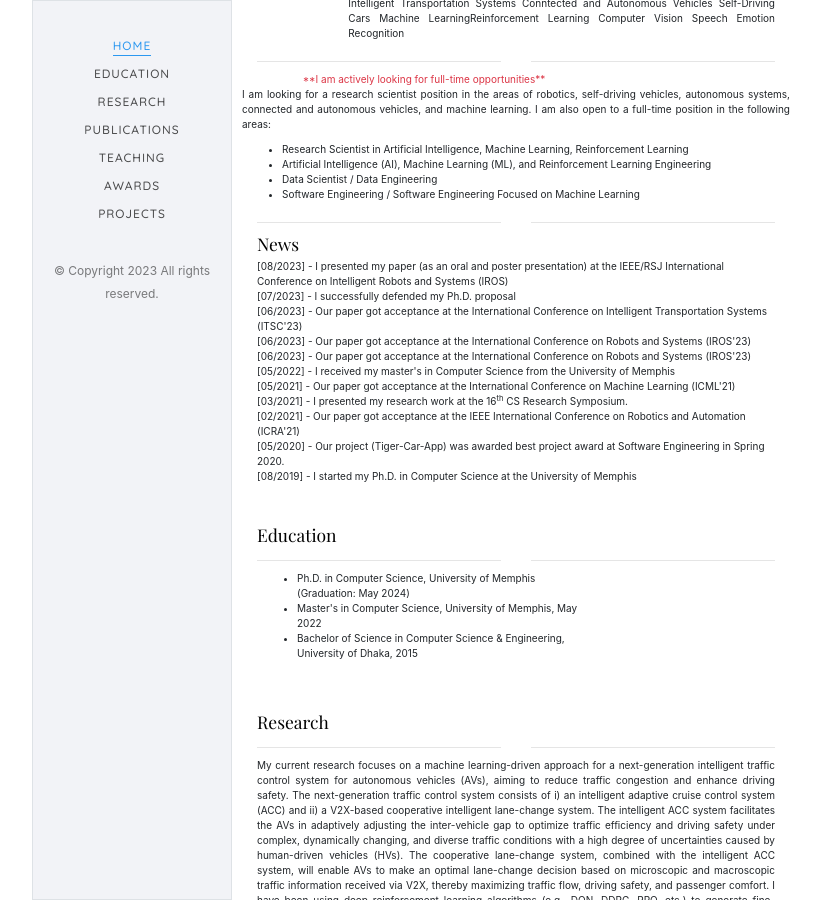
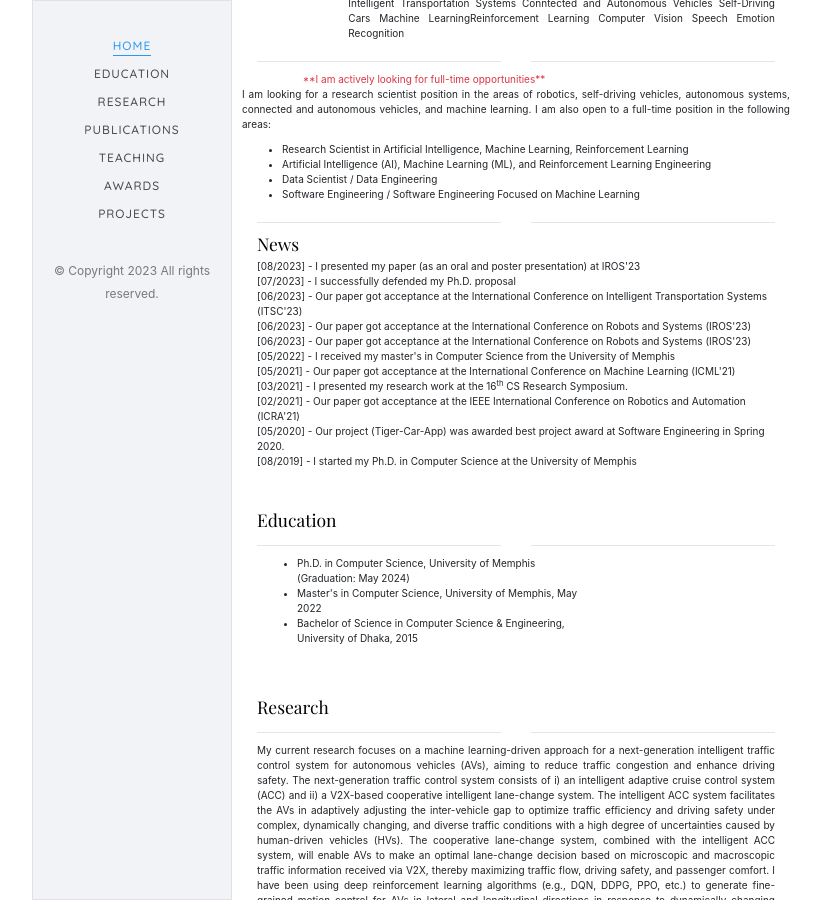
Before and after one commit to lokesh-c-das/lokesh-c-das.github.io, a Jekyll site: the page built from index.md, in a window 1280 px wide and 900 px high, scrolled down 427 px. Shown: the whole window, without its empty margins (224-1045 px from the left). Built offline with Jekyll 4.4.1, drawn with Linux system fonts in a browser that asks for light colours; some web fonts are replaced.

```diff
--- a/_layouts/default.html
+++ b/_layouts/default.html
@@ -170,7 +170,7 @@
             <div class="col-md-5"><h3>News</h3></div> <div class="col-md-7"></div>
           </div>
           <div class="row">
-            <div class="col-md-12">[08/2023] - I presented my paper (as an oral and poster presentation) at the IEEE/RSJ International Conference on Intelligent Robots and Systems (IROS) </div>
+            <div class="col-md-12">[08/2023] - I presented my paper (as an oral and poster presentation) at IROS'23 </div>
             <div class="col-md-12">[07/2023] - I successfully defended my Ph.D. proposal </div>
             <div class="col-md-12">[06/2023] - Our paper got acceptance at the International Conference on Intelligent Transportation Systems (ITSC'23)</div>
             <div class="col-md-12">[06/2023] - Our paper got acceptance at the International Conference on Robots and Systems (IROS'23)</div>
```
